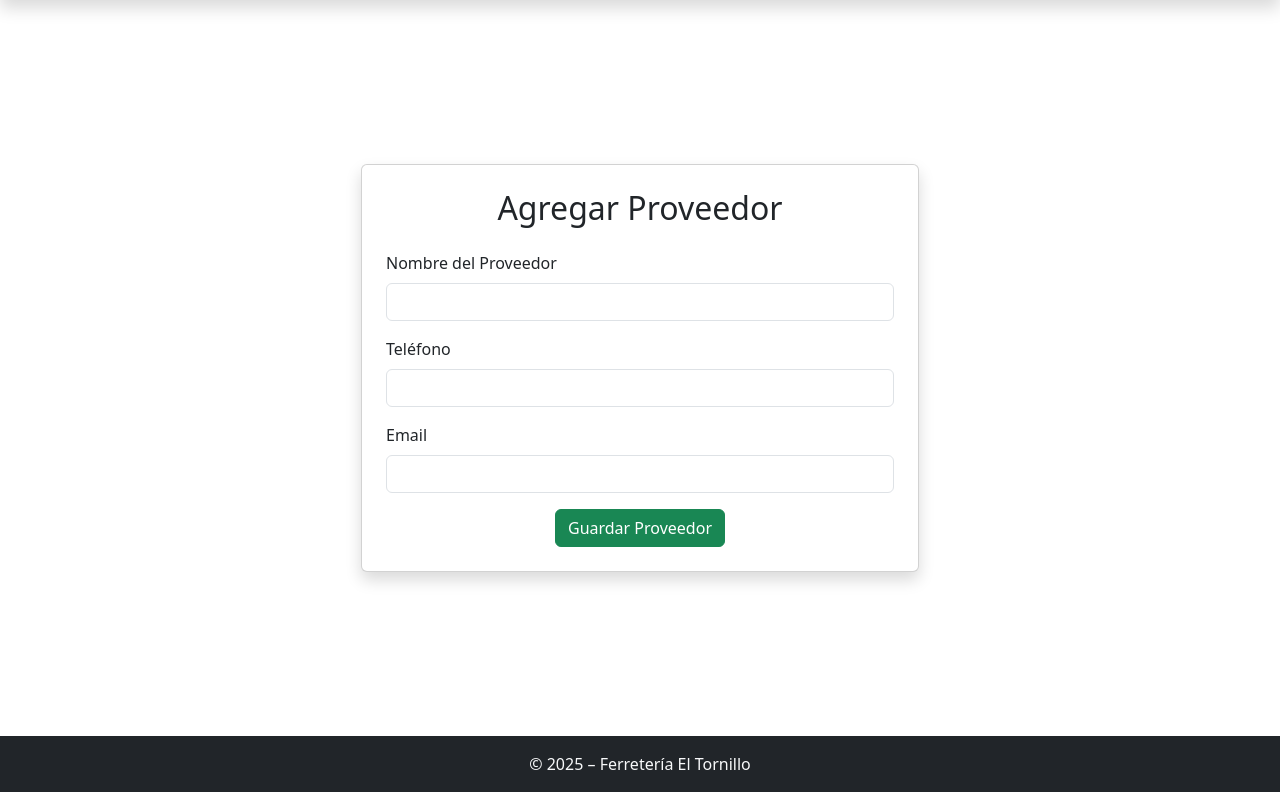
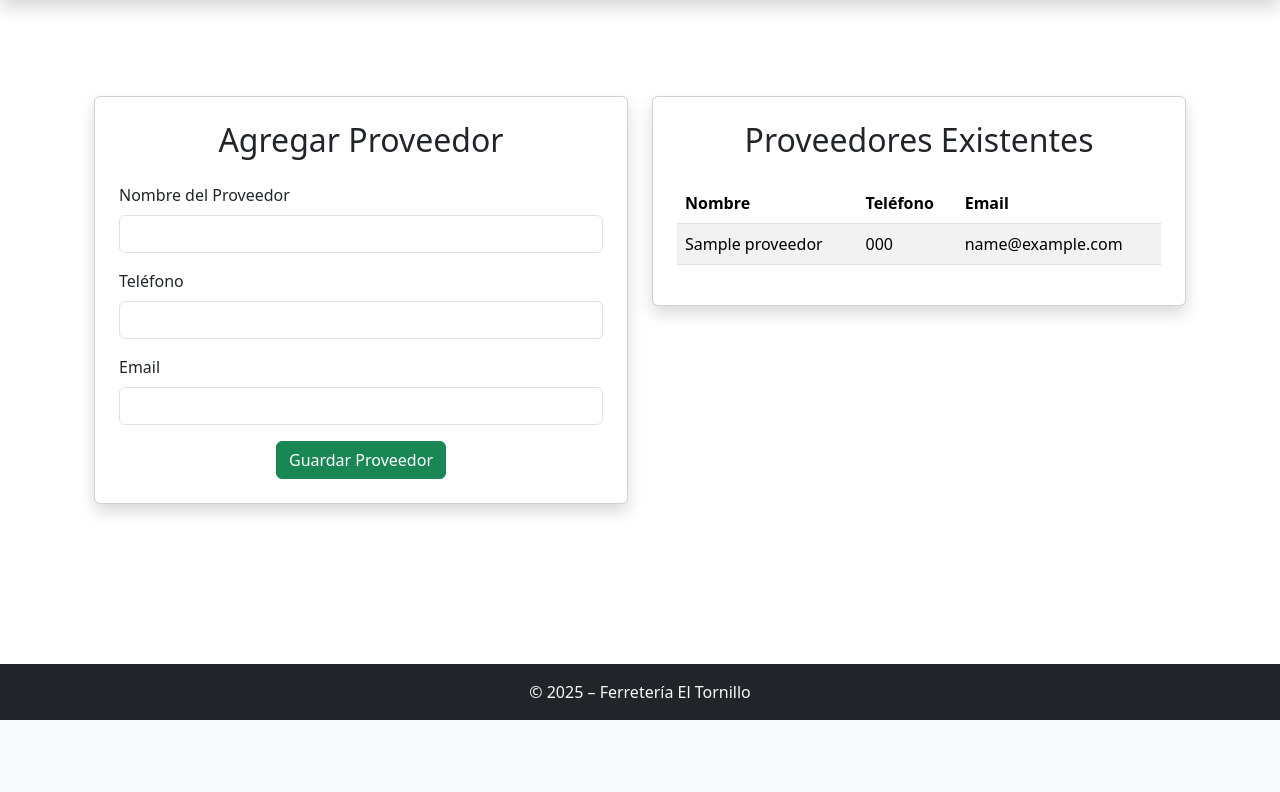
Before and after one commit to albanesepablo/TuPrimeraPagina-Albanese, a Django app: page /form_proveedor/ in a window 1280 px wide. Shown: the part 80-872 px from the top of the page. After the commit the page ends 800 px from the top, so only its background shows below. Run offline with Django 5.2, Linux system fonts and the light colour scheme; a user stored in the database is signed in; tables that the repository leaves empty hold one stand-in row (values such as "Sample post").

Commit message:
Guardo cambios final

```diff
--- a/ferreteria/templates/ferreteria/form_proveedor.html
+++ b/ferreteria/templates/ferreteria/form_proveedor.html
@@ -1,8 +1,11 @@
 {% extends 'ferreteria/index.html' %}
 
 {% block content %}
-<div class="d-flex justify-content-center align-items-center" style="min-height: 80vh;">
-    <div class="card p-4 shadow col-md-6">
+<div class="container my-5">
+    <div class="row g-4">
+        <!-- Card: Agregar Proveedor -->
+        <div class="col-md-6">
+            <div class="card p-4 shadow">
                 <h2 class="mb-4 text-center">Agregar Proveedor</h2>
                 <form method="POST">
                     {% csrf_token %}
@@ -24,4 +27,35 @@
                 </form>
             </div>
         </div>
+
+        <!-- Card: Lista de Proveedores -->
+        <div class="col-md-6">
+            <div class="card p-4 shadow">
+                <h2 class="mb-4 text-center">Proveedores Existentes</h2>
+                <table class="table table-striped">
+                    <thead>
+                        <tr>
+                            <th>Nombre</th>
+                            <th>Teléfono</th>
+                            <th>Email</th>
+                        </tr>
+                    </thead>
+                    <tbody>
+                        {% for prov in proveedores %}
+                        <tr>
+                            <td>{{ prov.nombre }}</td>
+                            <td>{{ prov.telefono }}</td>
+                            <td>{{ prov.email }}</td>
+                        </tr>
+                        {% empty %}
+                        <tr>
+                            <td colspan="3" class="text-center">No hay proveedores aún.</td>
+                        </tr>
+                        {% endfor %}
+                    </tbody>
+                </table>
+            </div>
+        </div>
+    </div>
+</div>
 {% endblock %}
--- a/ferreteria/urls.py
+++ b/ferreteria/urls.py
@@ -2,19 +2,16 @@ from django.urls import path
 from . import views
 
 urlpatterns = [
-    path('', views.inicio, name='inicio'),  # Página principal
-    path('index/', views.index, name='index'),  # Base o navbar
-    path('login/', views.login_view, name='login_view'),  # Login
-    path('logout/', views.logout_view, name='logout_view'),  # Logout
-
+    path('', views.inicio, name='inicio'),
+    path('index/', views.index, name='index'),
+    path('login/', views.login_view, name='login_view'),
+    path('logout/', views.logout_view, name='logout_view'),
     path('productos/', views.ver_productos, name='ver_productos'),
     path('buscar/', views.buscar_producto, name='buscar_producto'),
     path('acerca/', views.acerca, name='acerca'),
-
     path('form_producto/', views.form_producto, name='form_producto'),
     path('form_categoria/', views.form_categoria, name='form_categoria'),
     path('form_proveedor/', views.form_proveedor, name='form_proveedor'),
-
     path('proveedores/', views.ver_proveedores, name='ver_proveedores'),
     path('categorias/', views.ver_categorias, name='ver_categorias'),
 ]
--- a/ferreteria/views.py
+++ b/ferreteria/views.py
@@ -4,15 +4,12 @@ from django.contrib.auth import authenticate, login, logout
 from .models import Producto, Proveedor, Categoria
 from django.contrib.auth.forms import AuthenticationForm
 
-# Página principal (base/navbar)
 def index(request):
     return render(request, 'ferreteria/index.html')
 
-# Inicio para todos
 def inicio(request):
     return render(request, 'ferreteria/inicio.html')
 
-# Login
 def login_view(request):
     if request.method == 'POST':
         form = AuthenticationForm(data=request.POST)
@@ -24,12 +21,10 @@ def login_view(request):
         form = AuthenticationForm()
     return render(request, 'ferreteria/login.html', {'form': form})
 
-# Logout
 def logout_view(request):
     logout(request)
     return redirect('inicio')
 
-# Formulario de productos (solo empleados)
 @login_required
 def form_producto(request):
     categorias = Categoria.objects.all()
@@ -45,32 +40,30 @@ def form_producto(request):
         return redirect('inicio')
     return render(request, 'ferreteria/form_producto.html', {'categorias': categorias, 'proveedores': proveedores})
 
-# Formulario de categorías (solo empleados)
 @login_required
 def form_categoria(request):
     if request.method == 'POST':
         nombre = request.POST.get('nombre')
-        Categoria.objects.create(nombre=nombre)
-        return redirect('inicio')
-    return render(request, 'ferreteria/form_categoria.html')
+        if nombre:
+            Categoria.objects.create(nombre=nombre)
+    categorias = Categoria.objects.all()
+    return render(request, 'ferreteria/form_categoria.html', {'categorias': categorias})
 
-# Formulario de proveedores (solo empleados)
 @login_required
 def form_proveedor(request):
+    proveedores = Proveedor.objects.all()
     if request.method == 'POST':
         nombre = request.POST.get('nombre')
         telefono = request.POST.get('telefono')
         email = request.POST.get('email')
         Proveedor.objects.create(nombre=nombre, telefono=telefono, email=email)
-        return redirect('inicio')
-    return render(request, 'ferreteria/form_proveedor.html')
+        return redirect('form_proveedor')
+    return render(request, 'ferreteria/form_proveedor.html', {'proveedores': proveedores})
 
-# Ver productos
 def ver_productos(request):
     productos = Producto.objects.all()
     return render(request, 'ferreteria/ver_productos.html', {'productos': productos})
 
-# Buscar productos
 def buscar_producto(request):
     productos = []
     query = request.GET.get('q')
@@ -78,16 +71,13 @@ def buscar_producto(request):
         productos = Producto.objects.filter(nombre__icontains=query)
     return render(request, 'ferreteria/buscar_producto.html', {'productos': productos})
 
-# Ver proveedores
 def ver_proveedores(request):
     proveedores = Proveedor.objects.all()
     return render(request, 'ferreteria/ver_proveedores.html', {'proveedores': proveedores})
 
-# Ver categorías
 def ver_categorias(request):
     categorias = Categoria.objects.all()
     return render(request, 'ferreteria/ver_categorias.html', {'categorias': categorias})
 
-# Acerca de nosotros
 def acerca(request):
     return render(request, 'ferreteria/acerca.html')
```
Also changed, not shown: ferreteria/templates/ferreteria/form_categoria.html (+32 -2 lines), ferreteria/templates/ferreteria/login.html (+43 -8 lines), README.md. Lines whose indentation alone changed are shown as unchanged.
